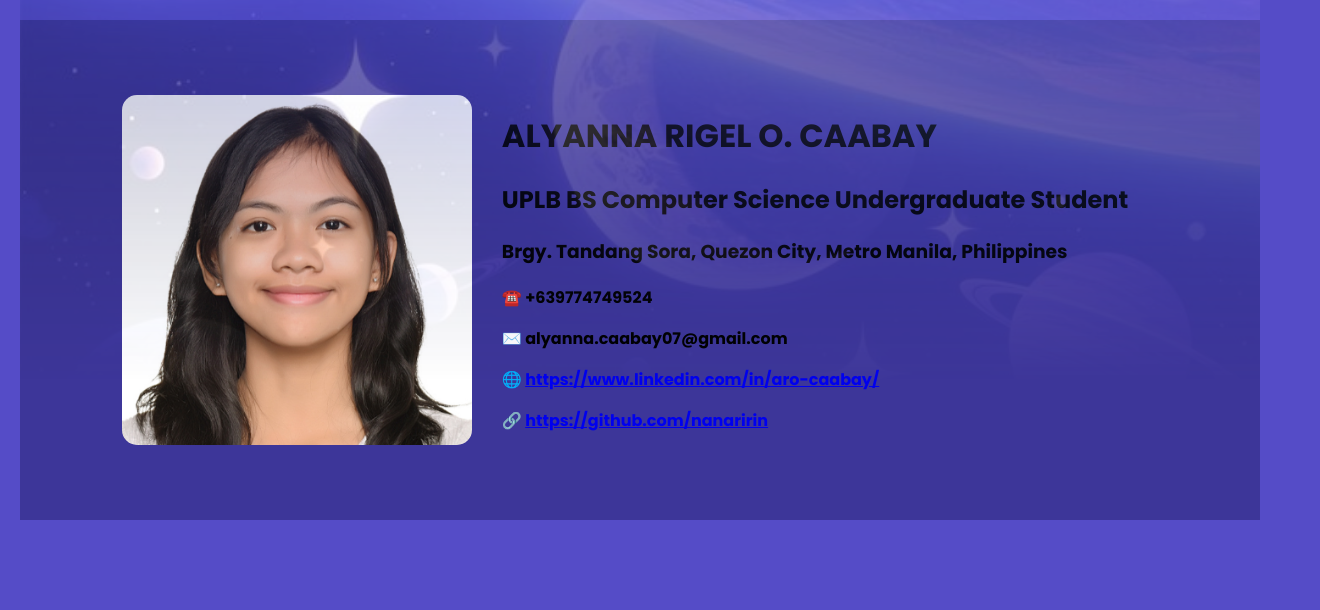
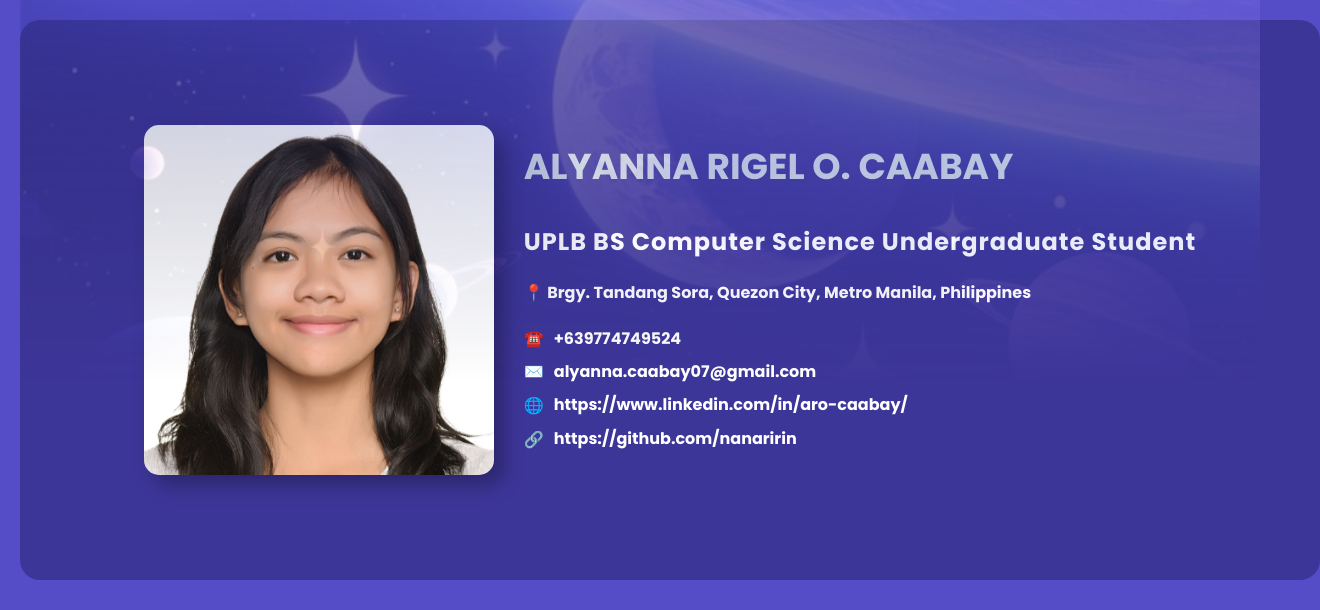
Before and after one commit to nanarxnn/02-my-github-page-nanarxnn, a plain HTML site: page index.html in a window 1280 px wide. Shown: the part 685-1295 px from the top of the page, 1320 px wide, since content can reach past the window. Before the commit the page ends 1235 px from the top, so only its background shows below. Drawn offline with Linux system fonts and the light colour scheme.

Commit message:
Modify: Autobiography Section - designed contents

```diff
--- a/index.html
+++ b/index.html
@@ -34,13 +34,14 @@ DESCRIPTION: HTML & CSS
         <div class="section bio-section">
             <img src="CAABAY.png" id="featured-photo">
             <div class="bio-sub-section">
-                <h1>ALYANNA RIGEL O. CAABAY</h1>
-                <h2>UPLB BS Computer Science Undergraduate Student</h2>
-                <h3>Brgy. Tandang Sora, Quezon City, Metro Manila, Philippines </h3>
-                <p>☎️ +639774749524</p>
-                <p>✉️ alyanna.caabay07@gmail.com</p>
-                <p>🌐 <a href="https://www.linkedin.com/in/aro-caabay/">https://www.linkedin.com/in/aro-caabay/</a></p>
-                <p>🔗 <a href="https://github.com/nanaririn">https://github.com/nanaririn</a></p>
+                <h2>ALYANNA RIGEL O. CAABAY</h1>
+                <h3>UPLB BS Computer Science Undergraduate Student</h2>
+                <h4>📍 Brgy. Tandang Sora, Quezon City, Metro Manila, Philippines </h3>
+
+                <p><span>☎️</span>+639774749524</p>
+                <p><span>✉️</span>alyanna.caabay07@gmail.com</p>
+                <p><span>🌐</span> <a href="https://www.linkedin.com/in/aro-caabay/">https://www.linkedin.com/in/aro-caabay/</a></p>
+                <p><span>🔗</span> <a href="https://github.com/nanaririn">https://github.com/nanaririn</a></p>
             </div>
         </div>
     </body>
--- a/indexStyling.css
+++ b/indexStyling.css
@@ -28,6 +28,7 @@ header {
     display: flex;
     align-items: center;
     justify-content: space-between;
+    box-shadow: 10px 10px 20px rgba(0,0,0,0.3);
 }
 
 .header-left {
@@ -100,15 +101,64 @@ header {
 .bio-section {
     min-height: 500px;
     background-color: #3d3699;
+    padding: 30px;
+    border-radius: 20px;
+
+    display: flex;
+    align-items: center;
+    justify-content: center;
+    gap: 30px;
 }
 
 #featured-photo {
     border-radius: 15px;
     height: 350px;
     width: 350px;
+    object-fit: cover;
+    box-shadow: 10px 10px 20px rgba(0,0,0,0.3);
 }
 
-.bio-sub-section {
-    margin: 5px 20px;
-    padding: 10px;
+.bio-sub-section{
+    color:white;
+    max-width: 800px;
 }
+
+.bio-sub-section h1 {
+    font-size: 48px;
+    margin-bottom: 0px;
+    letter-spacing: -1px;
+}
+
+.bio-sub-section h2 {
+    font-size: 36px;
+    font-weight: 300;
+    color: #cbd5e0;
+    margin-top: 0;
+}
+
+.bio-sub-section h3 {
+    font-size: 24px;
+    font-weight: 300;
+    letter-spacing: 1px;
+    margin-bottom: 20px;
+}
+
+.bio-sub-section p {
+    font-size: 16px;
+    margin: 8px 0;
+    display: flex;
+    align-items: center;
+    gap: 10px;
+}
+
+.bio-sub-section a {
+    color: white;
+    text-decoration: none;
+    border-bottom: 1px solid transparent;
+    transition: 0.3s;
+}
+
+.bio-sub-section a:hover {
+    color: #a29bfe;
+    border-bottom: 1px solid #a29bfe;
+}
```
